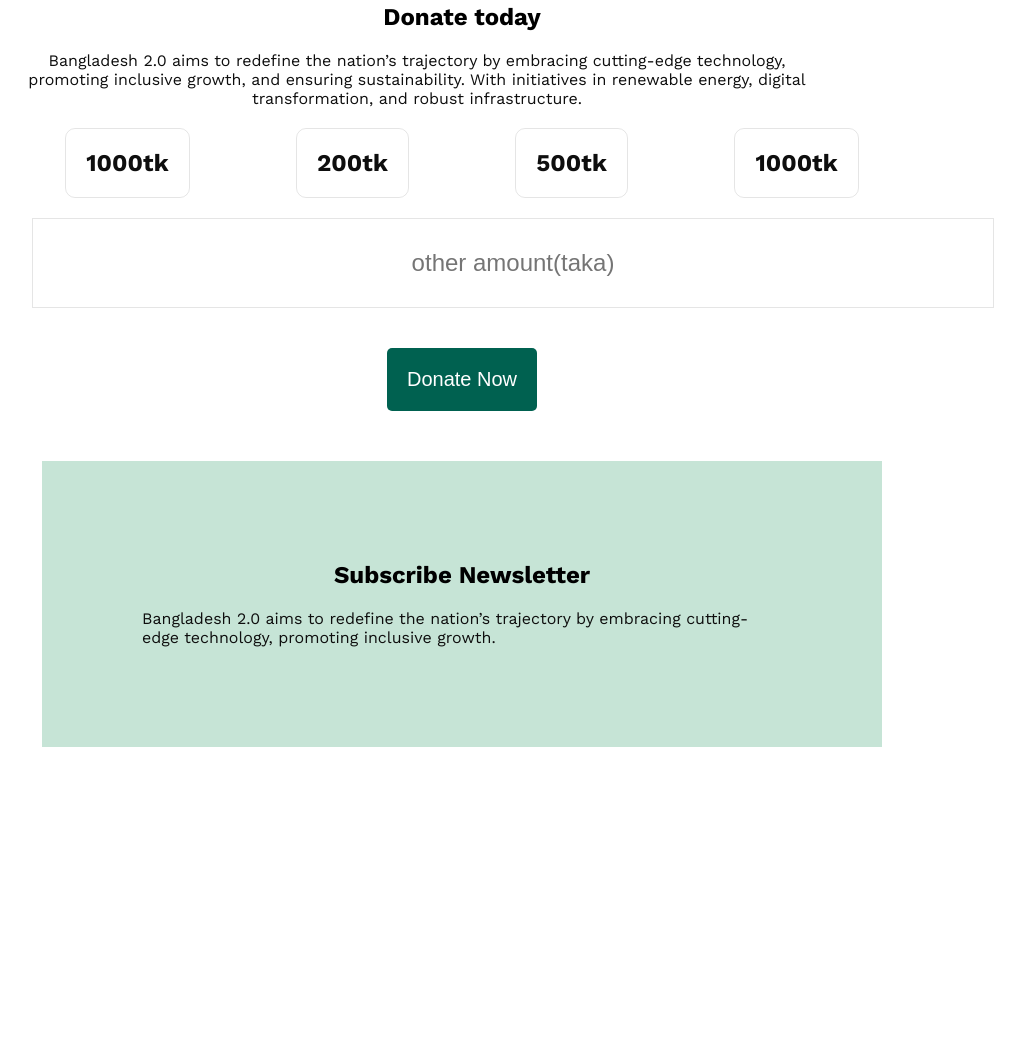
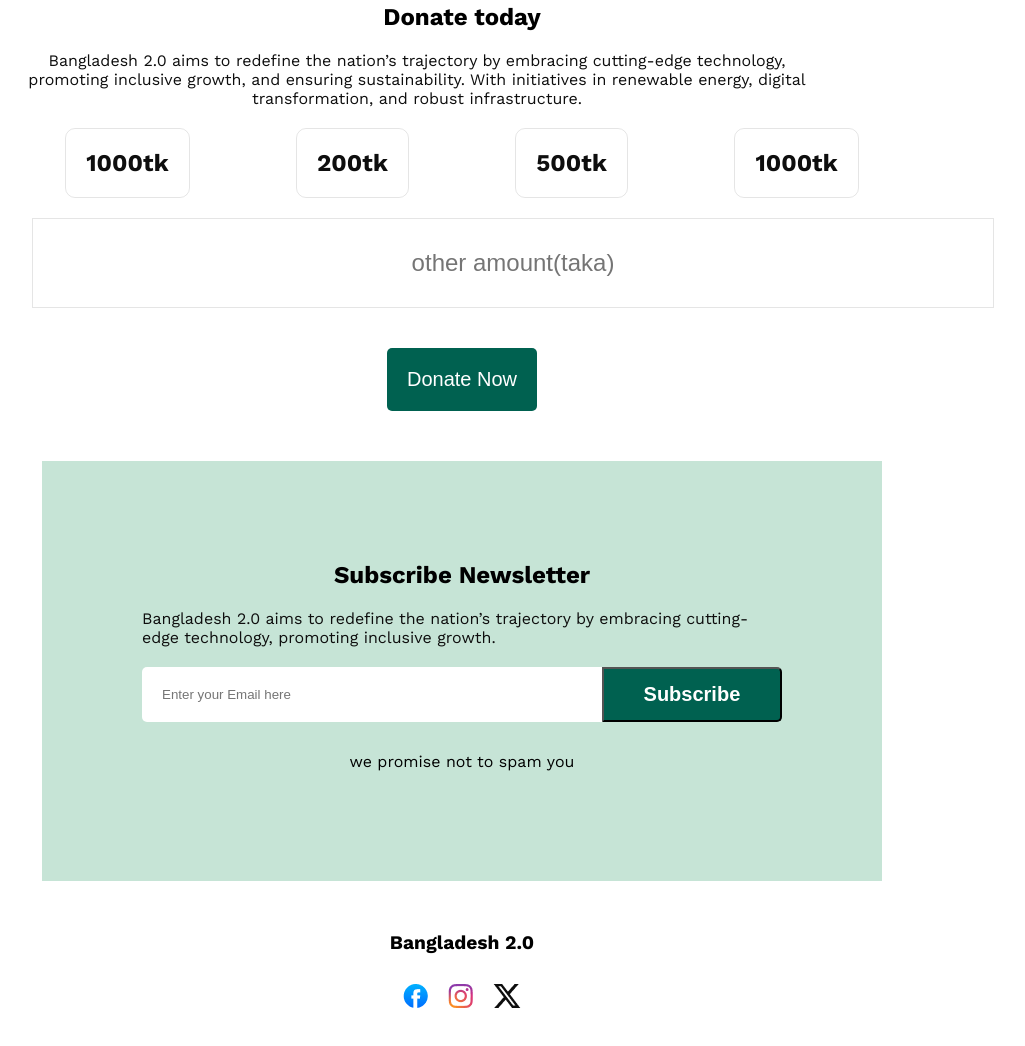
Before and after one commit to farha123n/programming-hero-assingment-1, a plain HTML site: page index.html in a window 1280 px wide. Shown: the part 2857-3903 px from the top of the page, without its empty margins (178-1203 px from the left). Before the commit the page ends 3634 px from the top, so only its background shows below. Drawn offline with nearby package versions, Linux system fonts and the light colour scheme.

Commit message:
assinment done

```diff
--- a/index.html
+++ b/index.html
@@ -141,7 +141,26 @@
          <section class="subscription">
              <h1 class="vision-header" style="text-align: center;">Subscribe Newsletter</h1>
              <p class="s-paragraph">Bangladesh 2.0 aims to redefine the nation’s trajectory by embracing cutting-edge technology, promoting inclusive growth.</p>
+             <div>
+                <form action="">
+                    <input type="email" class="form" name="" id="" placeholder="Enter your Email here">
+                     <button type="submit" class="btn">Subscribe</button>
+                </form>
+
+             </div>
+             <div style="text-align: center;margin: 30px;">
+                we promise not to spam you
+             </div>
          </section>
+
     </main>
+    <footer>
+          <p style="text-align: center; font-weight: 700;font-size: larger;">Bangladesh 2.0</p>
+          <div class="logo">
+             <img src="assets/facebook.png" alt="">
+             <img src="assets/instagram.png" alt="">
+             <img src="assets/x.png" alt="">
+          </div>
+    </footer>
 </body>
 </html>
--- a/style.css
+++ b/style.css
@@ -180,3 +180,31 @@ nav{
     padding: 80px 100px;
     background-color: #c6e4d6;
   }
+  .form{
+    padding: 20px;
+    width: 70%;
+    border-radius: 5px 0px 0px 5px;
+    background-color: #ffffff;
+    border: none;
+  }
+  .btn{
+    width: 30%;
+    border-radius: 0px 5px 5px 0px;
+    background-color: #006150;
+    font-size: 20px;
+    color: #ffffff;
+    font-weight: bold;
+  }
+  form {
+    display: flex;
+
+  }
+  footer{
+    margin: 50px auto;
+  }
+  .logo{
+    margin: 30px auto;
+    justify-content: center;
+    display: flex;
+    gap: 20px;
+  }
```
